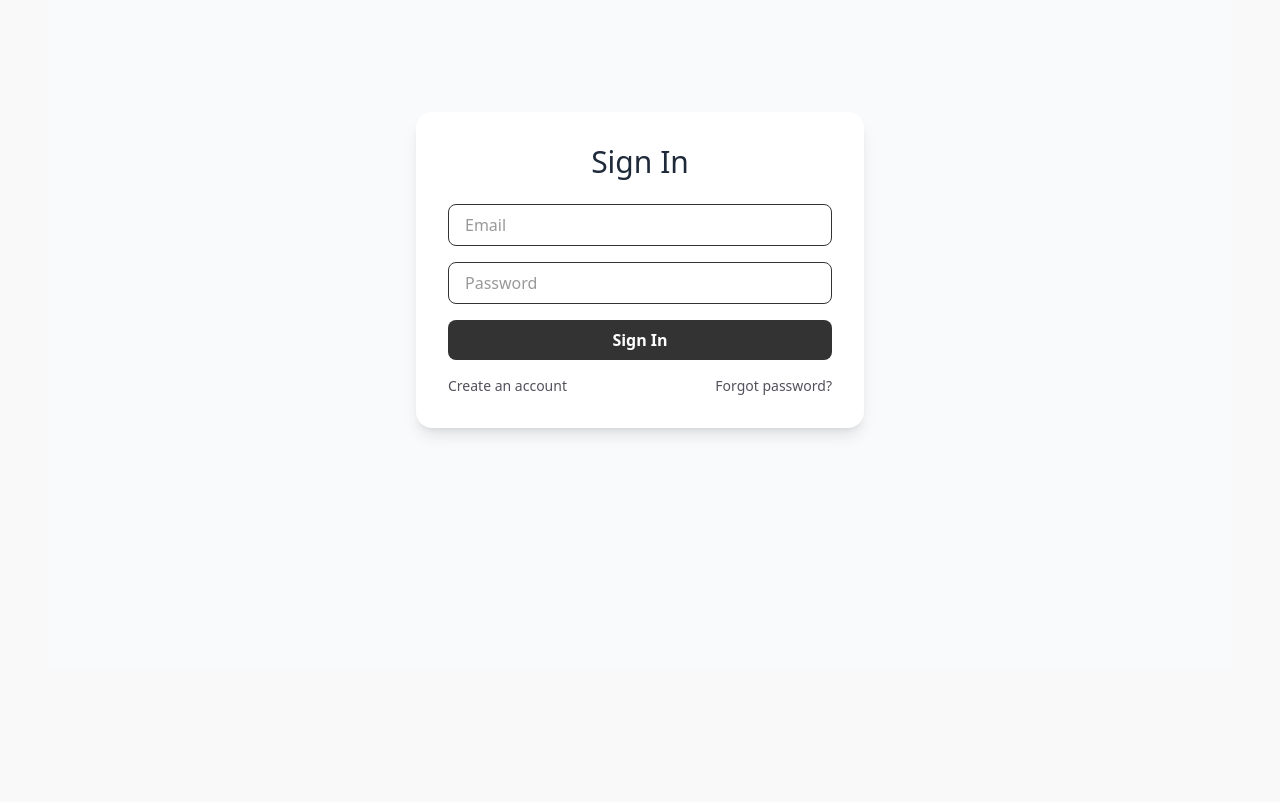
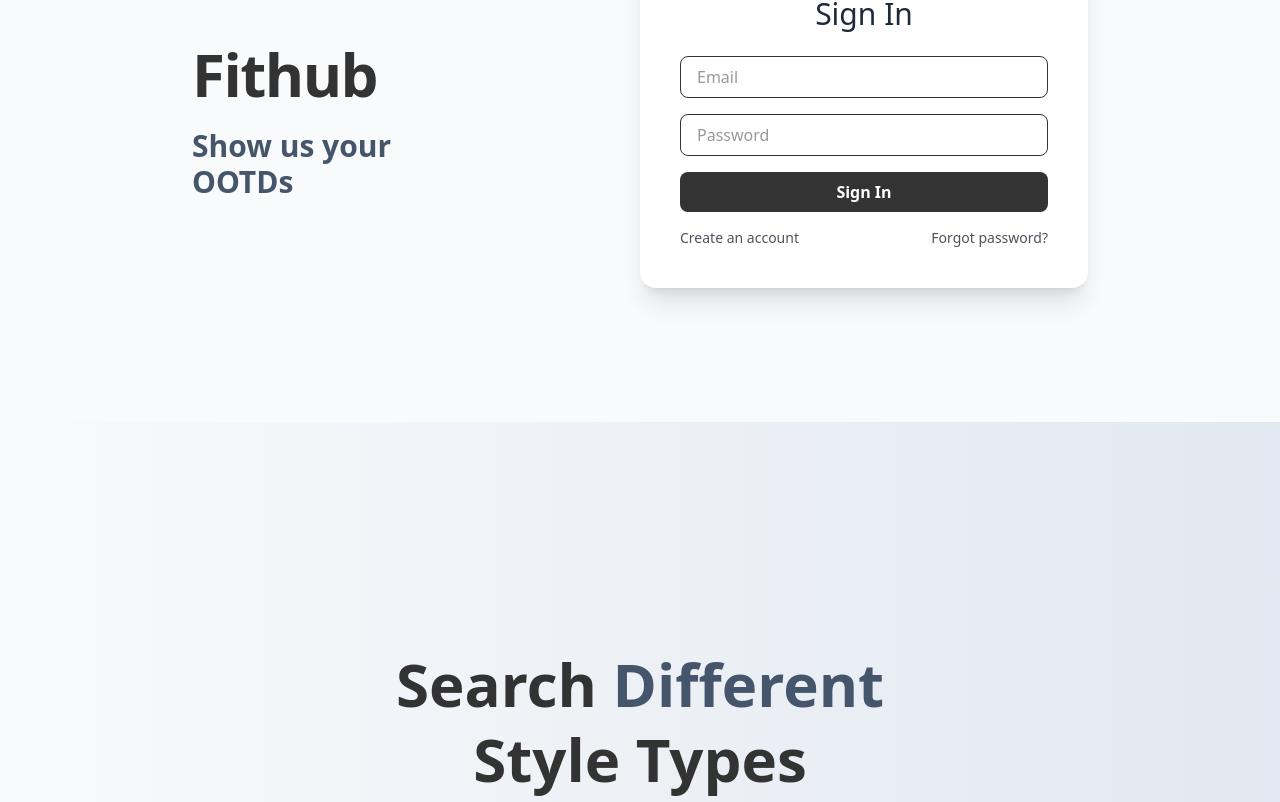
Before and after one commit to zhanglaura1/FitHub, a React (Vite) app in the folder fithub/: page /signin in a window 1280 px wide. Shown: the part 178-980 px from the top of the page. Before the commit the page ends 896 px from the top, so only its background shows below. Built offline with nearby package versions, Linux system fonts and the light colour scheme.

Commit message:
finished styling sign in page

```diff
--- a/fithub/src/App.css
+++ b/fithub/src/App.css
@@ -6,15 +6,12 @@
 }
 
 #root {
-  max-width: 1280px;
-  margin: 0 auto;
-  padding: 2rem;
+  max-width: 100vw;
   text-align: center;
 }
 
 body {
   background-color: #f9f9f9;
   color: #333;
-  padding: 1rem;
   line-height: 1.5;
 }
--- a/fithub/src/App.jsx
+++ b/fithub/src/App.jsx
@@ -83,14 +83,14 @@
   }, [tags, searchInput, posts, sort])
 
   return (
-    <div>
-      <h1 className="text-black text-center text-4xl m-10">Welcome to Fithub</h1>
+    <div className="p-24">
+      <h1 className="text-black text-center text-4xl m-10 pb-5">Welcome to Fithub</h1>
       <div className="flex flex-wrap gap-x-10 gap-y-10 justify-center align-center mb-10">
         <input
           type="text"
           placeholder="Search..."
           onChange={(e) => setSearchInput(e.target.value)}
-          className="h-10 w-100 border-1 border-text bg-white rounded-4xl pl-5"
+          className="h-10 w-100 border-1 border-slate-100 border-text bg-white rounded-xl pl-5"
         />
         <div className="flex gap-x-3">
           <label htmlFor="tag_filter">Filter: </label>
@@ -125,7 +125,7 @@
           </select>
         </div>
       </div>
-      <div className="grid grid-flow-col grid-cols-3 gap-6">
+      <div className="pt-10 grid grid-flow-col grid-cols-3 gap-6">
         {filteredResults.length > 0 > 0 ?
             (filteredResults.map((data) => (
             <Post
--- a/fithub/src/Pages/CreatePost.jsx
+++ b/fithub/src/Pages/CreatePost.jsx
@@ -44,7 +44,7 @@
     }
 
     return (
-        <div className="flex flex-col items-center min-h-screen bg-gray-50 px-4">
+        <div className="flex flex-col items-center min-h-screen bg-gray-50 p-24">
             <h1 className="text-black text-center text-4xl m-10">Create a new post</h1>
             <div className="bg-white rounded-2xl shadow-lg p-8 w-full max-w-2xl">
                 <form onSubmit={createPost} className="space-y-6">
--- a/fithub/src/Pages/DetailView.jsx
+++ b/fithub/src/Pages/DetailView.jsx
@@ -95,8 +95,8 @@
     if (!post) return <p>Loading...</p>;
 
     return (
-        <div className="justify-self-center">
-            <div className="flex flex-col justify-center max-w-2xl mt-10 bg-white py-5 px-10 gap-y-5 rounded-3xl shadow-sm">
+        <div className="justify-self-center p-24">
+            <div className="flex flex-col justify-center min-w-lg max-w-2xl mt-10 bg-white py-5 px-10 gap-y-5 rounded-3xl shadow-sm">
                 <div className="flex justify-between">
                     <Link to={"/visit-prof/" + post.userId}>@{user_name}</Link>
                     {auth.currentUser?.uid === post.userId ?
--- a/fithub/src/Pages/EditPost.jsx
+++ b/fithub/src/Pages/EditPost.jsx
@@ -73,7 +73,7 @@
     }
 
     return (
-        <div className="flex flex-col items-center min-h-screen bg-gray-50 px-4">
+        <div className="flex flex-col items-center min-h-screen bg-gray-50 p-24">
             <h1 className="text-black text-center text-4xl m-10">Edit post</h1>
             <div className="bg-white rounded-2xl shadow-lg p-8 w-full max-w-2xl">
                 <form onSubmit={updatePost} className="space-y-6">
--- a/fithub/src/Pages/Layout.jsx
+++ b/fithub/src/Pages/Layout.jsx
@@ -16,7 +16,7 @@
 
     return (
         <div className="max-width-1280px">
-            <nav className="flex gap-x-10">
+            <nav className="fixed top-0 left-0 right-0 flex gap-x-10 bg-slate-100 pl-[calc(10%)] py-5 shadow">
                 <Link to="/">Feed</Link>
                 <Link to="/profile">Profile</Link>
                 <Link to="/new">New Post</Link>
--- a/fithub/src/Pages/ReadPost.jsx
+++ b/fithub/src/Pages/ReadPost.jsx
@@ -81,7 +81,7 @@
     }, [showSaved, user.saved]);
 
     return (
-      <div>
+      <div className="p-24">
         <div className="justify-self-center">
           <h2 className="mt-10 mb-5 text-xl">@{user?.name}</h2>
           <div className="flex gap-10 mb-3 justify-center">
--- a/fithub/src/Pages/SignIn.jsx
+++ b/fithub/src/Pages/SignIn.jsx
@@ -34,8 +34,13 @@
     }
 
     return (
-        <div className="flex items-center justify-center min-h-screen bg-gray-50 px-4">
-            <div className="w-full max-w-md bg-white rounded-2xl shadow-lg p-8">
+        <div className="flex flex-col items-center justify-center w-screen min-h-screen bg-gray-50 p-0 m-0 overflow-x-hidden">
+            <div className="h-[75vh] flex lg:flex-row gap-x-[calc(20%)] items-center w-full px-[calc(15%)]">
+                <div className="text-center lg:text-left space-y-6">
+                    <h2 className="text-6xl font-bold text-text tracking-tight">Fithub</h2>
+                    <h1 className="text-3xl font-semibold text-slate-600">Show us your OOTDs</h1>
+                </div>
+                <div className="w-full max-w-md bg-white rounded-2xl shadow-xl p-10">
                     <h2 className="text-3xl text-center text-gray-800 mb-6">Sign In</h2>
                     {message && <p className="mb-4 text-sm text-center text-red-600">{message}</p>}
                     {!showReset ?
@@ -52,8 +57,32 @@
                             <button className="w-full py-2 bg-text text-white font-semibold rounded-lg hover:bg-zinc-600 transition" type="submit">Send Reset Email</button>
                         </form>
                         <button className="mt-4 w-full py-2 bg-gray-200 text-gray-700 rounded-lg hover:bg-gray-300 transition" type="button" onClick={() => setShowReset(false)}>Back to Sign In</button></>)}
-
                 </div>
+            </div>
+            <section className="w-screen">
+                <div className="h-[75vh] flex items-center justify-center bg-gradient-to-r from-slate-50 to-slate-200 text-text">
+                    <h1 className="text-center text-6xl font-extrabold leading-tight">
+                        <span className="text-text">Search </span>
+                        <span className="text-slate-600">Different </span>
+                        <span className="block text-text">Style Types</span>
+                    </h1>
+                </div>
+                <div className="h-[75vh] flex items-center justify-center text-white relative">
+                    <div className="absolute inset-0 bg-gradient-to-t from-slate-300/70 to-transparent"></div>
+                    <h1 className="relative text-center text-6xl font-extrabold leading-snug">
+                        <span className="text-text">Discover</span>{" "}
+                        <span className="text-slate-600">New</span>{" "}
+                        <span className="text-text block">Styles</span>
+                    </h1>
+                </div>
+                <div className="h-[75vh] flex items-center justify-center text-test relative overflow-hidden">
+                    <div className="absolute inset-0 bg-gradient-to-br from-slate-300 to-white mix-blend-multiply opacity-60"></div>
+                    <h1 className="relative text-center text-6xl font-extrabold leading-tight">
+                        <span className="block text-text">Save Them For Later</span>
+                        <span className="block text-slate-600">Inspo</span>
+                    </h1>
+                </div>
+            </section>
         </div>
     )
 }
--- a/fithub/src/Pages/VisitProfile.jsx
+++ b/fithub/src/Pages/VisitProfile.jsx
@@ -85,7 +85,7 @@
     };
 
     return (
-        <div>
+        <div className="p-24">
             <div className="justify-self-center mb-6">
                 <h2 className="mt-10 mb-5 text-xl">@{user?.name}</h2>
                 <div className="flex gap-10 mb-3 justify-center">
```
Lines whose indentation alone changed are shown as unchanged.
